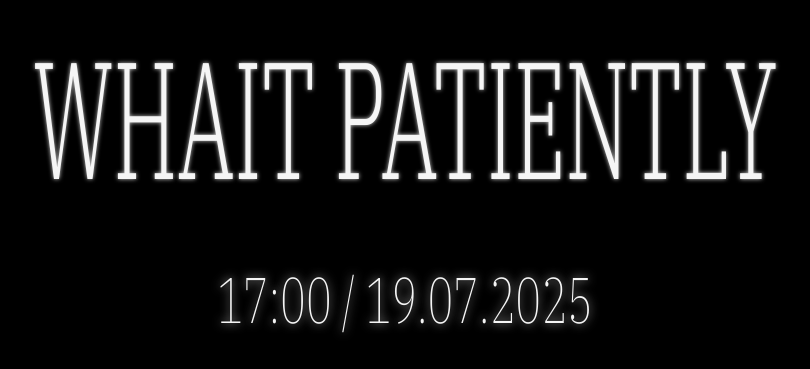
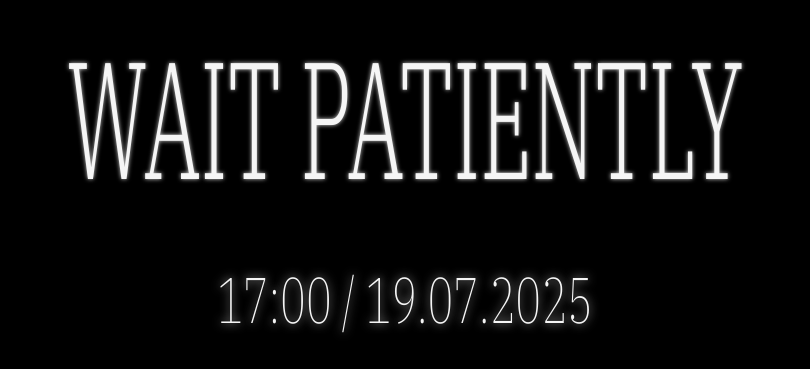
Before and after one commit to RavenMort/nonarchive, a plain HTML site: page page2.html in a window 1280 px wide. Shown: the part 137-506 px from the top of the page, without its empty margins (235-1045 px from the left). Drawn offline with Linux system fonts and the light colour scheme; a web font is replaced by a local one.

Commit message:
Update page2.html

```diff
--- a/page2.html
+++ b/page2.html
@@ -11,7 +11,7 @@
 </head>
 <body>
 
-<h2>WHAIT PATIENTLY</h2>
+<h2>WAIT PATIENTLY</h2>
 <p>17:00 / 19.07.2025</p>
 
 
```
